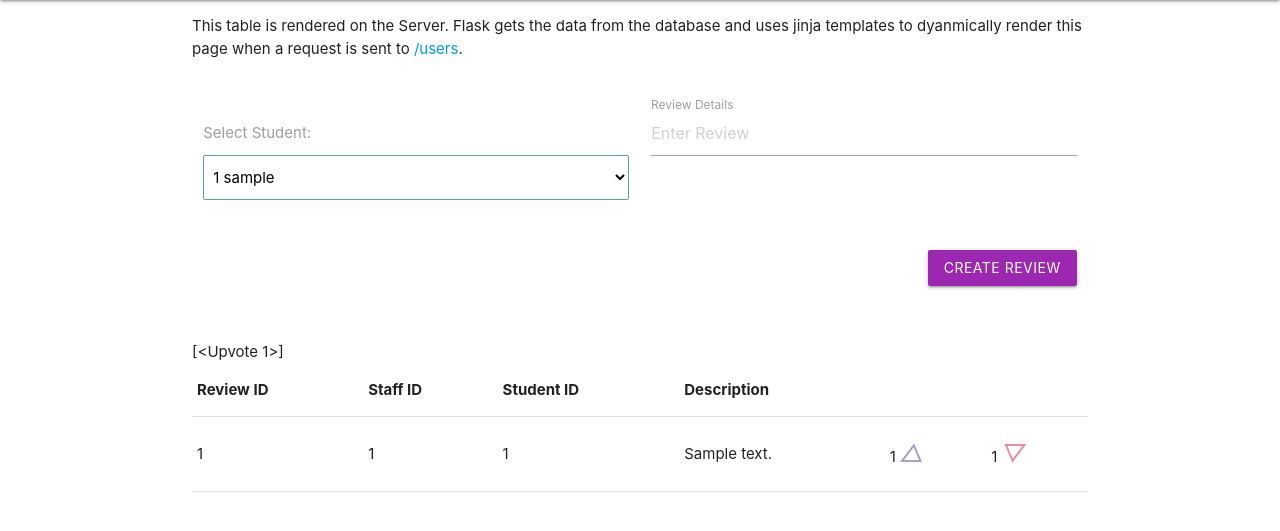
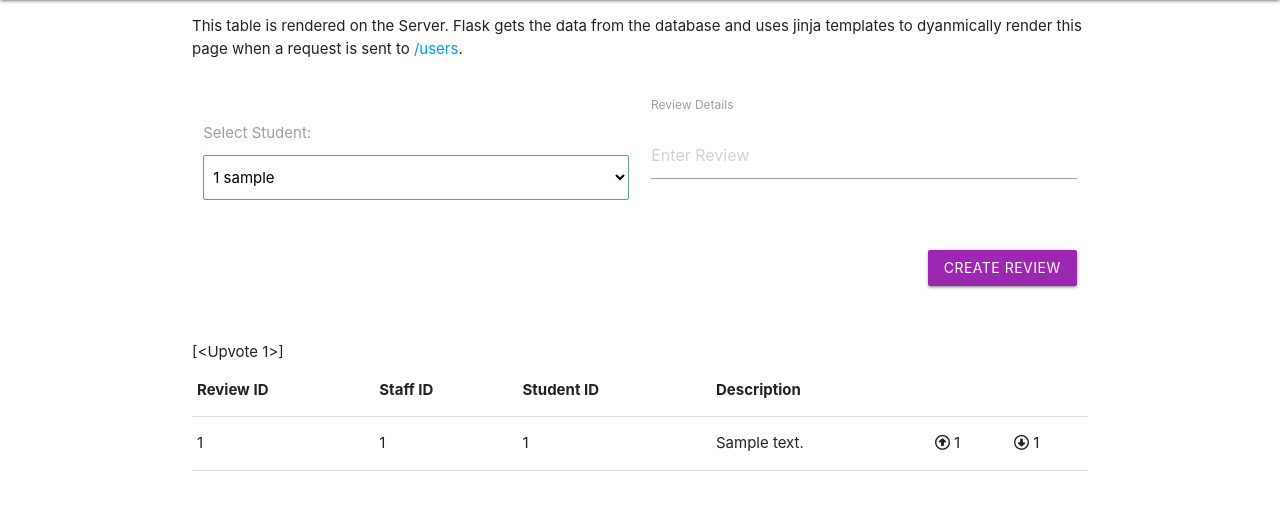
Before and after one commit to nickperi/Student-Staff-Conduct-Tracker, a Flask app: template App/templates/reviews.html in a window 1280 px wide. Shown: the part 120-651 px from the top of the page. Run offline with Flask 3, Linux system fonts and the light colour scheme; tables that the repository leaves empty hold one stand-in row (values such as "Sample post"); the template is opened without the code that fills it: values that come from a table or form of the project are taken from there, most other values are stand-ins (such as "Sample title", 1, 10 or a date in 2020).

Commit message:
Update reviews.html

```diff
--- a/App/templates/reviews.html
+++ b/App/templates/reviews.html
@@ -30,8 +30,9 @@
 
 
             <div class="input-field col s6">
+                <label for="text">Review Details</label>
+                <br>
                 <input name="text" id="review-text" type="text" placeholder="Enter Review">
-                <label for="text">Review Details</label>
             </div>
 
         </div>
@@ -53,21 +54,21 @@
               <th>Review ID</th><th>Staff ID</th><th>Student ID</th><th>Description</th>
             </tr>
           </thead>
-          <tbody>
+          <tbody id="reviews-table">
             {{upvotes}}
             {% for review in reviews %}
-              <tr>
+              <tr id="{{review.id}}">
                 <td>{{review.id}}</td>
                 <td>{{review.staffid}}</td>
                 <td>{{review.studentid}}</td>
                 <td>{{review.text}}</td>
 
                 {% if review.id in upvotes %}
-                    <td>{{review.num_upvotes}}<i id="upvote-arrow-{{review.id}}" class='arrow upvote shaded' onclick="unVote('{{review.id}}')" type="submit" name="action" id="{{review.id}}">▲</i></td>
-                    <td>{{review.num_downvotes}}<i id="downvote-arrow-{{review.id}}" class='arrow downvote unshaded' onclick="downVote('{{review.id}}')" type="submit" name="action" id="{{review.id}}">▽</i></td>
+                    <td id="{{review.id}}-num-upvotes"><i id="upvote-arrow-{{review.id}}" class='fas fa-arrow-alt-circle-up' onclick="unVote('{{review.id}}')" type="submit" name="action"></i> <span> {{review.num_upvotes}}</span> </td>
+                    <td id="{{review.id}}-num-downvotes"><i id="downvote-arrow-{{review.id}}" class='far fa-arrow-alt-circle-down' onclick="downVote('{{review.id}}')" type="submit" name="action"></i> <span> {{review.num_downvotes}}</span> </td>
                 {% else %}
-                    <td>{{review.num_upvotes}}<i id="upvote-arrow-{{review.id}}" class='arrow upvote unshaded' onclick="upVote('{{review.id}}')" type="submit" name="action" id="{{review.id}}">△</i></td>
-                    <td>{{review.num_downvotes}}<i id="downvote-arrow-{{review.id}}" class='arrow downvote unshaded' onclick="downVote('{{review.id}}')" type="submit" name="action" id="{{review.id}}">▽</i></td>
+                    <td id="{{review.id}}-num-upvotes"><i id="upvote-arrow-{{review.id}}" class='far fa-arrow-alt-circle-up' onclick="upVote('{{review.id}}')" type="submit" name="action"></i> <span> {{review.num_upvotes}}</span> </td>
+                    <td id="{{review.id}}-num-downvotes"><i id="downvote-arrow-{{review.id}}" class='far fa-arrow-alt-circle-down' onclick="downVote('{{review.id}}')" type="submit" name="action"></i> <span> {{review.num_downvotes}}</span></td>
                 {% endif %}
 
               </tr>
@@ -78,7 +79,8 @@
 
         <script>
           function upVote(reviewId) {
-            upvoteButton = document.getElementById(`upvote-arrow-${reviewId}`);
+            const upvoteButton = document.getElementById(`upvote-arrow-${reviewId}`);
+            const reviewUpvotes = document.getElementById(`${reviewId}-num-upvotes`);
 
                 fetch('/upvotes', {
                   method: 'POST',
@@ -92,10 +94,7 @@
 
                   if (data.success) {
                     console.log("Vote was successful!");
-                    upvoteButton.textContent = '▲';
-                    upvoteButton.classList.toggle('unshaded');
-                    upvoteButton.classList.toggle('shaded');
-                    location.reload();
+                    reviewUpvotes.innerHTML = `<i id="upvote-arrow-${reviewId}" class="fas fa-arrow-alt-circle-up" onclick="unVote('${reviewId}')" type="submit" name="action"></i> <span> ${data.num_upvotes}</span>`;
 
                   } else {
                       alert("Vote failed.");
@@ -105,6 +104,7 @@
 
           function unVote(reviewId) {
             upvoteButton = document.getElementById(`upvote-arrow-${reviewId}`);
+            const reviewUpvotes = document.getElementById(`${reviewId}-num-upvotes`);
 
             fetch(`/upvotes/${reviewId}`, {
                   method: 'DELETE',
@@ -115,10 +115,7 @@
                   .then(data => {
 
                   if (data.success) {
-                    upvoteButton.textContent = '△';
-                    upvoteButton.classList.toggle('shaded');
-                    upvoteButton.classList.toggle('unshaded');
-                    location.reload();
+                    reviewUpvotes.innerHTML = `<i id="upvote-arrow-${reviewId}" class="far fa-arrow-alt-circle-up" onclick="upVote('${reviewId}')" type="submit" name="action"></i> <span> ${data.num_upvotes}</span>`;
 
                   } else {
                       alert("Unvote failed.");
```
